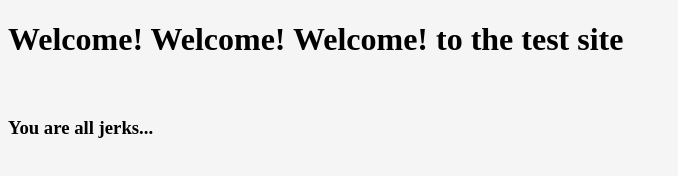
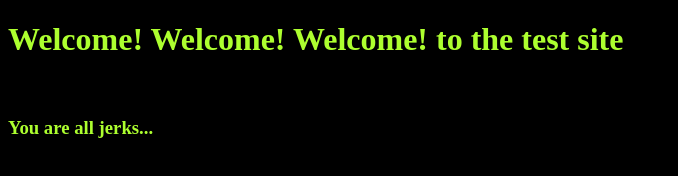
Before and after one commit to chilg1128/webpage, a plain HTML site: page index.html in a window 1280 px wide. Shown: the whole page, without its empty margins (0-678 px from the left). Drawn offline with Linux system fonts and the light colour scheme.

Commit message:
again with the colors

```diff
--- a/index.html
+++ b/index.html
@@ -3,10 +3,10 @@
 
 <style>
     body{
-        background-color: whitesmoke;
+        background-color: black;
     }
     h1, h3 {
-        color: light greenyellow;
+        color: greenyellow;
     }
 
 </style>
```
